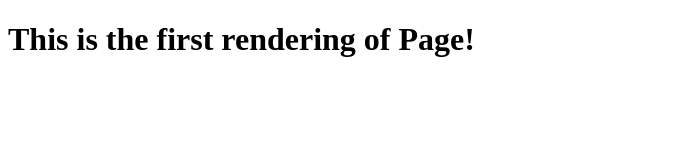
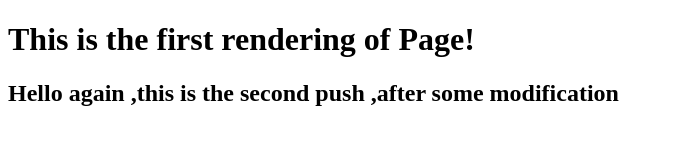
Before and after one commit to adizh/demo-repo, a plain HTML site: page index.html in a window 1280 px wide. Shown: the whole page, without its empty margins (0-673 px from the left). Drawn offline with Linux system fonts and the light colour scheme.

Commit message:
added new

```diff
--- a/index.html
+++ b/index.html
@@ -8,6 +8,7 @@
 </head>
 <body>
     <h1>This is the first rendering of Page!</h1>
+<h2>Hello again ,this is the second push ,after some modification</h2>
 
 </body>
 </html>
```
